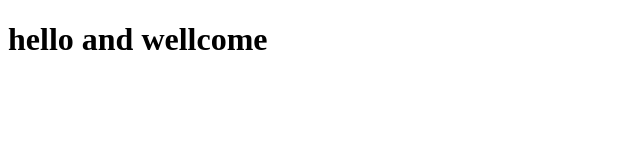
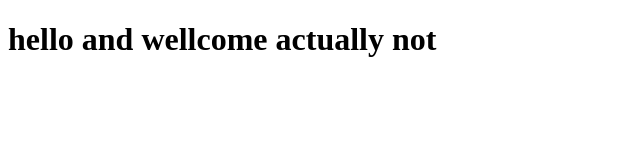
Before and after one commit to Hameed23/project-2, a plain HTML site: page site2/index.html in a window 1280 px wide. Shown: the whole page, without its empty margins (0-640 px from the left). Drawn offline with Linux system fonts and the light colour scheme.

Commit message:
small addition

```diff
--- a/site2/index.html
+++ b/site2/index.html
@@ -4,6 +4,6 @@
 	<title>hello</title>
 </head>
 <body>
-<h1> hello and wellcome</h1>
+<h1> hello and wellcome actually not</h1>
 </body>
 </html>
```
